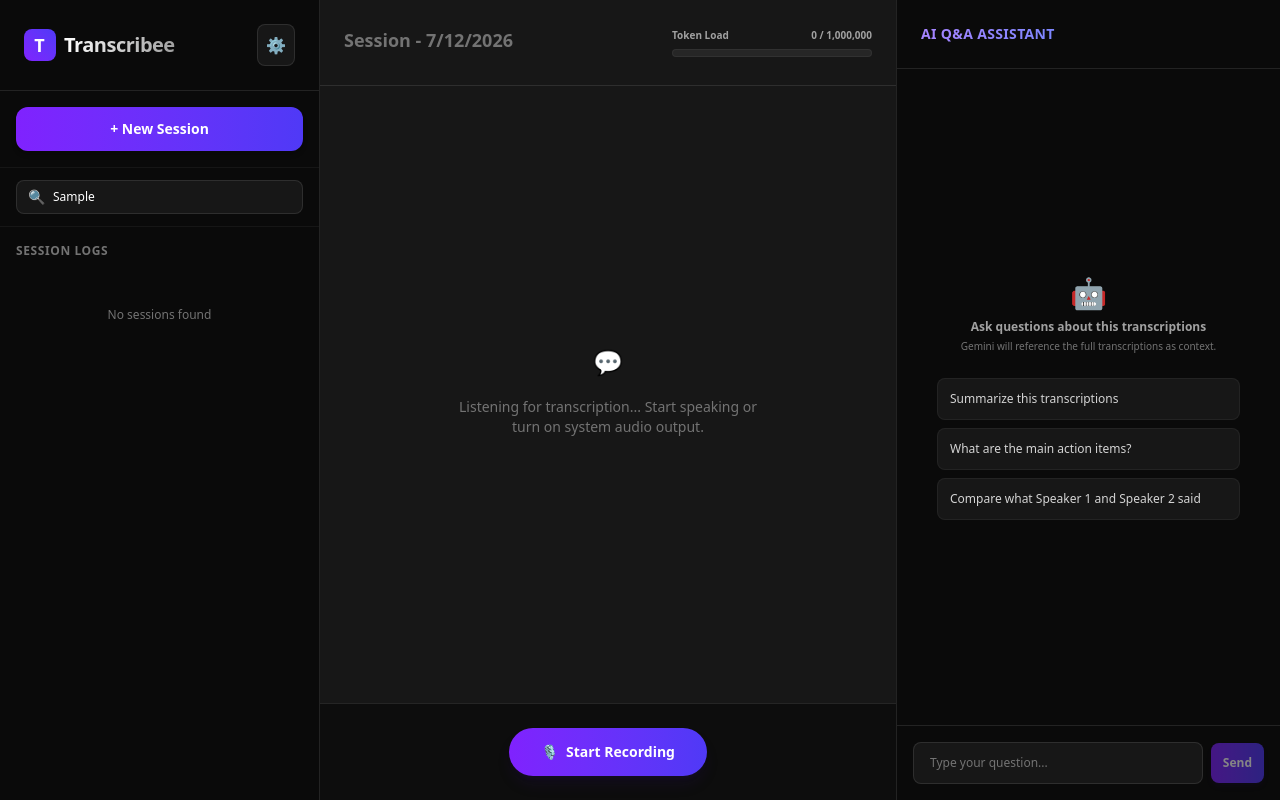
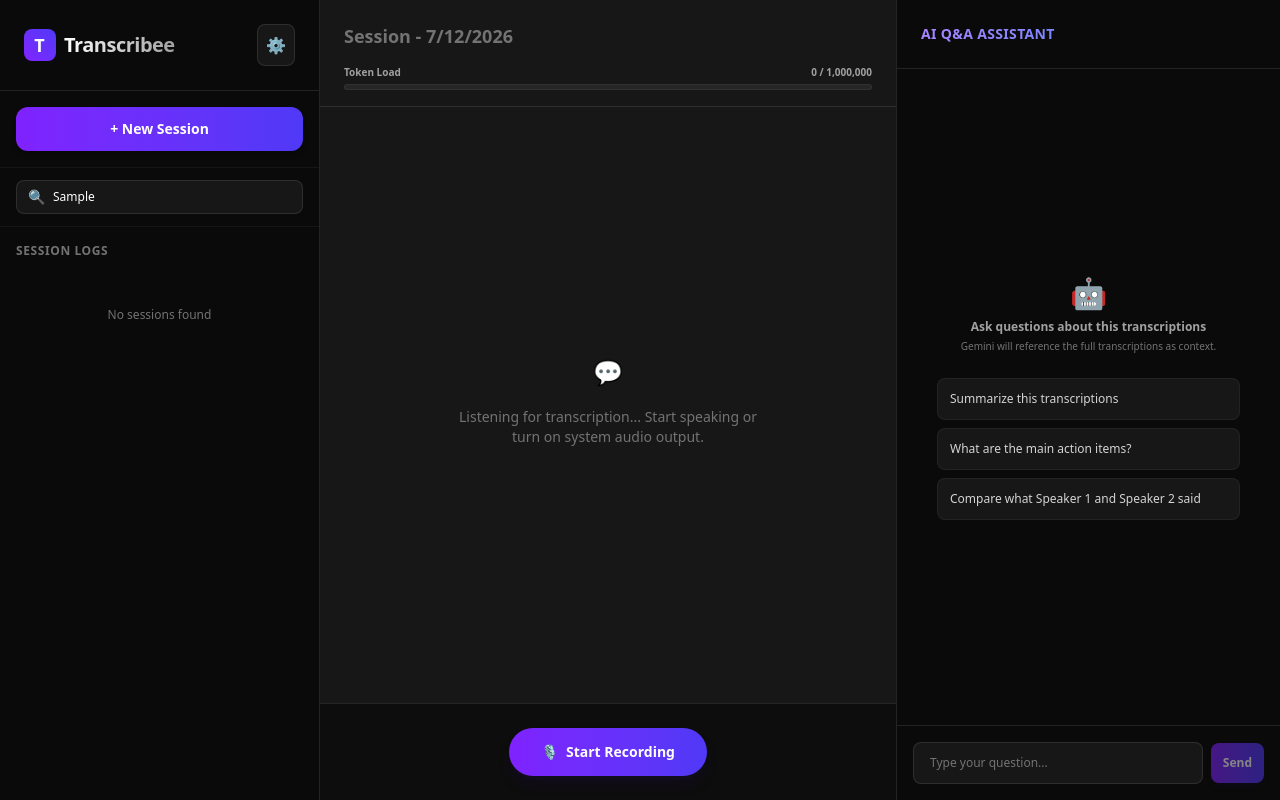
Before and after one commit to muazhari/transcribee-1, a Next.js app: page / in a window 1280 px wide. Both pictures are taken after typing "Sample" into the empty fields and a click on the button "+ New Session". Built offline with nearby package versions, Linux system fonts and the light colour scheme.

Commit message:
fix transcription header overflow

```diff
--- a/src/components/TranscriptPanel.tsx
+++ b/src/components/TranscriptPanel.tsx
@@ -107,26 +107,31 @@ export default function TranscriptPanel({
   return (
     <div className="flex-1 h-full flex flex-col bg-neutral-900 text-white min-w-0 overflow-hidden">
       {/* Session Title Header */}
-      <div className="p-6 border-b border-white/10 flex items-center justify-between gap-5">
-        <div className="flex flex-col gap-1 min-w-0 flex-1">
+      <div className="px-6 pt-5 pb-4 border-b border-white/10 flex flex-col gap-3">
+        {/* Title + status row */}
+        <div className="flex items-center gap-3 min-w-0">
+          <div className="flex flex-col gap-0.5 min-w-0 flex-1">
             {activeSession ? (
               <input
                 type="text"
                 value={activeSession.title || ""}
                 onChange={(e) => onRenameSession(e.target.value)}
                 placeholder={`Session - ${new Date(activeSession.createdAt).toLocaleDateString()}`}
-              className="text-lg font-bold bg-transparent border-b border-transparent hover:border-white/20 focus:border-violet-500 focus:outline-none py-0.5 w-full text-white placeholder-neutral-500 transition-colors"
+                className="text-lg font-bold bg-transparent border-b border-transparent hover:border-white/20 focus:border-violet-500 focus:outline-none py-0.5 w-full text-white placeholder-neutral-500 transition-colors truncate"
               />
             ) : (
               <span className="text-lg font-bold text-neutral-400">
                 No session loaded
               </span>
             )}
-          <div className="flex items-center gap-4 text-xs text-neutral-400">
+          </div>
+
+          {/* Status badges */}
+          <div className="flex items-center gap-3 text-xs text-neutral-400 shrink-0">
             {isRecording && (
               <span className="flex items-center gap-1.5">
                 <span className="w-2 h-2 rounded-full bg-red-500 animate-ping" />
-                <span className="text-red-400 font-semibold">Recording</span>
+                <span className="text-red-400 font-semibold">REC</span>
               </span>
             )}
             {isPaused && (
@@ -147,16 +152,16 @@ export default function TranscriptPanel({
           </div>
         </div>
 
-        {/* Token capacity metrics */}
+        {/* Token capacity meter — full width, always below title */}
         {activeSession && (
-          <div className="flex flex-col items-end gap-1.5 max-w-[200px] w-full">
-            <div className="flex justify-between w-full text-[10px] text-neutral-400 font-semibold">
+          <div className="flex flex-col gap-1">
+            <div className="flex justify-between text-[10px] text-neutral-400 font-semibold">
               <span>Token Load</span>
               <span>
                 {tokenCount.toLocaleString()} / {tokenLimit.toLocaleString()}
               </span>
             </div>
-            <div className="w-full h-2 bg-neutral-800 rounded-full overflow-hidden border border-white/5">
+            <div className="w-full h-1.5 bg-neutral-800 rounded-full overflow-hidden border border-white/5">
               <div
                 className={`h-full rounded-full transition-all duration-300 ${
                   tokenPercentage >= 85
```
Lines whose indentation alone changed are shown as unchanged.
